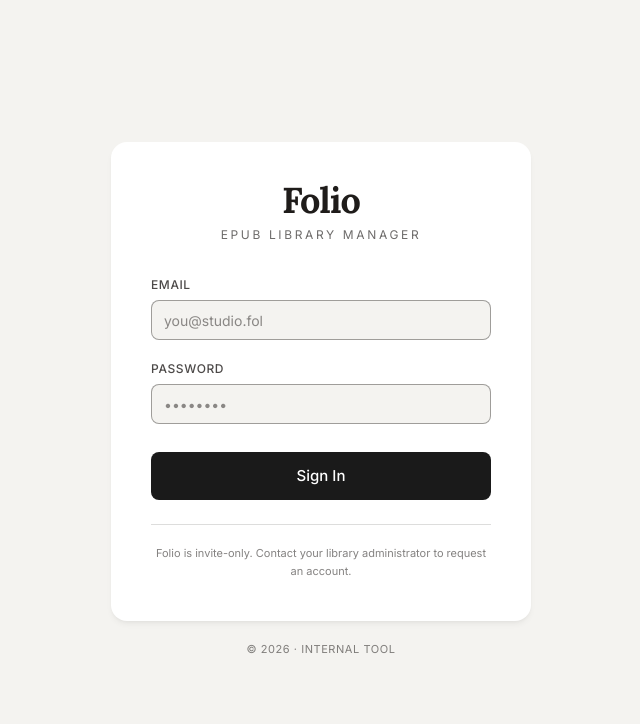
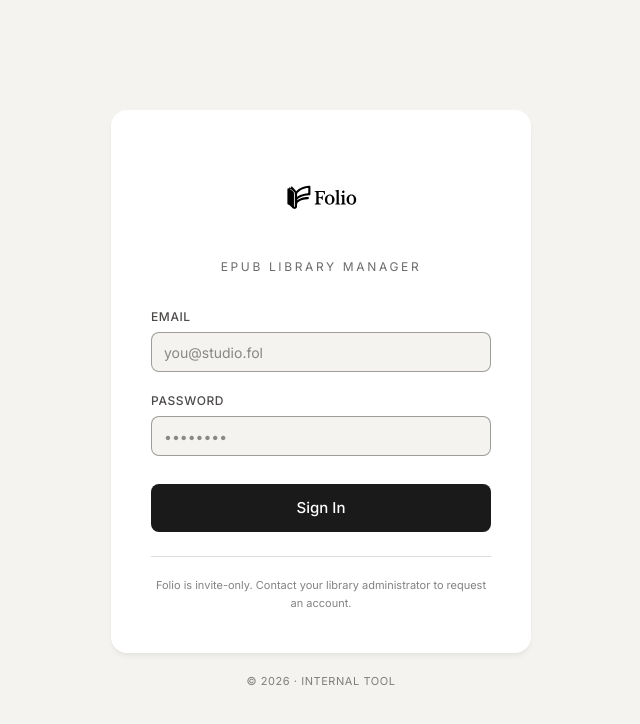
Before and after one commit to amane9029/folio, a Next.js app: page / in a window 1280 px wide. Shown: the top 724 px of the page, without its empty margins (319-959 px from the left). Built offline with nearby package versions, Linux system fonts and the light colour scheme.

Commit message:
add brand logos to login page, navbar, and favicon

```diff
--- a/src/app/layout.tsx
+++ b/src/app/layout.tsx
@@ -17,6 +17,10 @@ const lora = Lora({
 export const metadata: Metadata = {
   title: "Folio",
   description: "EPUB Library Manager",
+  icons: {
+    icon: "/main_logo.svg",
+    apple: "/main_logo.svg",
+  },
 };
 
 export default function RootLayout({
--- a/src/app/page.tsx
+++ b/src/app/page.tsx
@@ -51,8 +51,8 @@ export default function LoginPage(){
           className="bg-surface rounded-2xl shadow-card p-8 sm:p-10"
         >
           <div className="text-center mb-8">
-            <div className="font-serif font-bold text-[36px] text-ink tracking-tight leading-none">Folio</div>
-            <div className="mt-2 text-[12px] uppercase tracking-[0.22em] text-ink/65">EPUB Library Manager</div>
+            <img src="/logo_with_text.svg" alt="Folio" className="h-24 mx-auto" />
+            <div className="mt-3 text-[12px] uppercase tracking-[0.22em] text-ink/65">EPUB Library Manager</div>
           </div>
 
           <label className="block text-[12px] font-medium text-ink/80 uppercase tracking-wider mb-1.5">Email</label>
--- a/src/components/shared.tsx
+++ b/src/components/shared.tsx
@@ -140,7 +140,8 @@ export function TopNav({ role, currentPath, user, onNavigate, onLogout }: any){
     <header className="sticky top-0 z-30 bg-bg/85 backdrop-blur border-b border-ink/10" data-accent={accent}>
       <div className="max-w-[1400px] mx-auto h-16 px-6 flex items-center justify-between">
         <div className="flex items-center gap-3">
-          <span className="font-serif font-bold text-[22px] tracking-tight text-ink select-none">Folio</span>
+          <img src="/main_logo.svg" alt="Folio" className="h-9 w-9" />
+          <span className="font-serif font-bold text-[20px] tracking-tight text-ink select-none">Folio</span>
           <span className="hidden sm:inline-block text-[11px] uppercase tracking-[0.18em] text-ink/55 border-l border-ink/20 pl-3">
             {role === 'admin' ? 'Admin Console' : 'Library'}
           </span>
```
Also changed, not shown: public/logo_with_text.svg (added), public/main_logo.svg (added).
